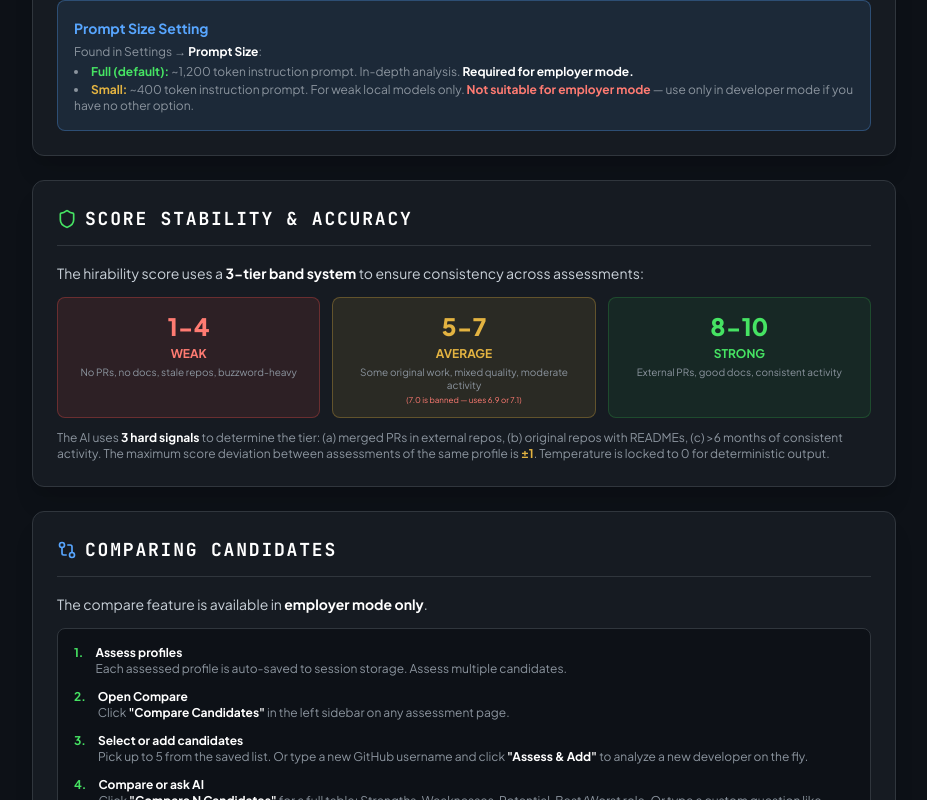
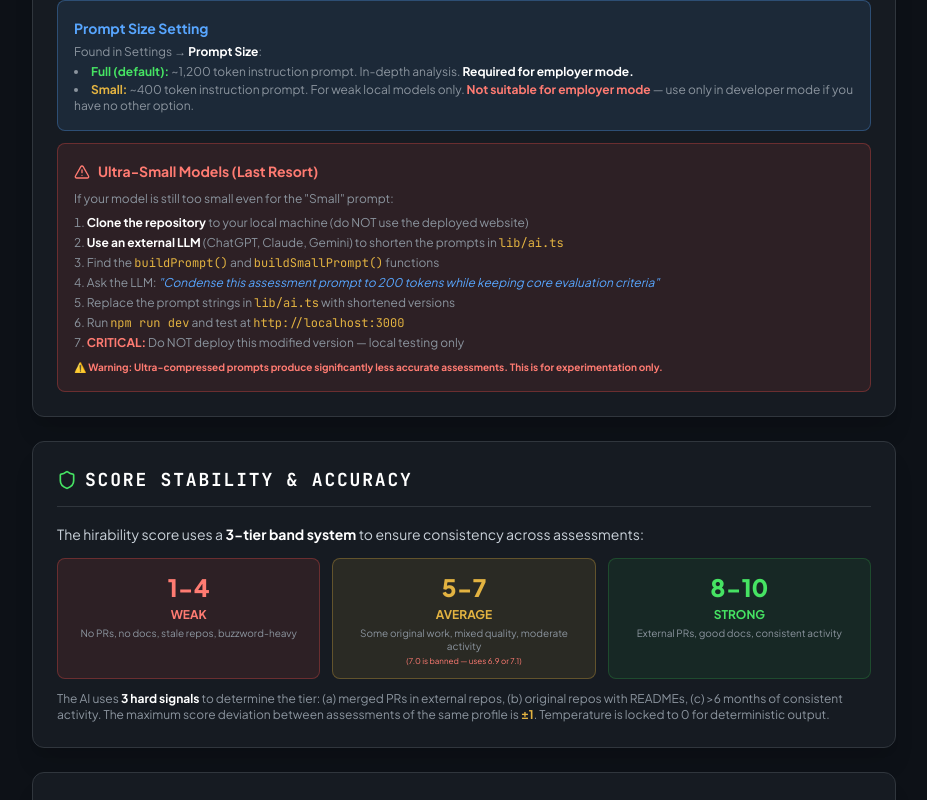
Before and after one commit to karrisanthoshigayatri/GitDeep, a Next.js app: page /help in a window 1280 px wide. Shown: the part 2273-3073 px from the top of the page, without its empty margins (176-1103 px from the left). Built offline with nearby package versions, Linux system fonts and the light colour scheme.

Commit message:
shorter prompt analysis added

```diff
--- a/app/help/page.tsx
+++ b/app/help/page.tsx
@@ -193,6 +193,21 @@
               <li><strong className="text-[#46E363]">Full (default):</strong> ~1,200 token instruction prompt. In-depth analysis. <strong className="text-white">Required for employer mode.</strong></li>
               <li><strong className="text-[#E3B341]">Small:</strong> ~400 token instruction prompt. For weak local models only. <strong className="text-[#FF7B72]">Not suitable for employer mode</strong> — use only in developer mode if you have no other option.</li>
             </ul>
+          </div>
+
+          <div className="bg-[#F85149]/10 border border-[#F85149]/30 rounded-lg p-4 mt-3">
+            <h4 className="text-[#FF7B72] font-bold mb-2 flex items-center gap-2"><AlertTriangle className="w-4 h-4" /> Ultra-Small Models (Last Resort)</h4>
+            <p className="text-xs text-[#8B949E] mb-2">If your model is still too small even for the &quot;Small&quot; prompt:</p>
+            <ol className="text-xs text-[#8B949E] list-decimal list-inside space-y-1">
+              <li><strong className="text-white">Clone the repository</strong> to your local machine (do NOT use the deployed website)</li>
+              <li><strong className="text-white">Use an external LLM</strong> (ChatGPT, Claude, Gemini) to shorten the prompts in <code className="text-[#E3B341]">lib/ai.ts</code></li>
+              <li>Find the <code className="text-[#E3B341]">buildPrompt()</code> and <code className="text-[#E3B341]">buildSmallPrompt()</code> functions</li>
+              <li>Ask the LLM: <em className="text-[#58A6FF]">&quot;Condense this assessment prompt to 200 tokens while keeping core evaluation criteria&quot;</em></li>
+              <li>Replace the prompt strings in <code className="text-[#E3B341]">lib/ai.ts</code> with shortened versions</li>
+              <li>Run <code className="text-[#E3B341]">npm run dev</code> and test at <code className="text-[#E3B341]">http://localhost:3000</code></li>
+              <li><strong className="text-[#FF7B72]">CRITICAL:</strong> Do NOT deploy this modified version — local testing only</li>
+            </ol>
+            <p className="text-[10px] text-[#FF7B72] mt-2 font-bold">⚠️ Warning: Ultra-compressed prompts produce significantly less accurate assessments. This is for experimentation only.</p>
           </div>
         </div>
       )
```
Also changed, not shown: 1 other file (tests, documents, lock files or other folders).
